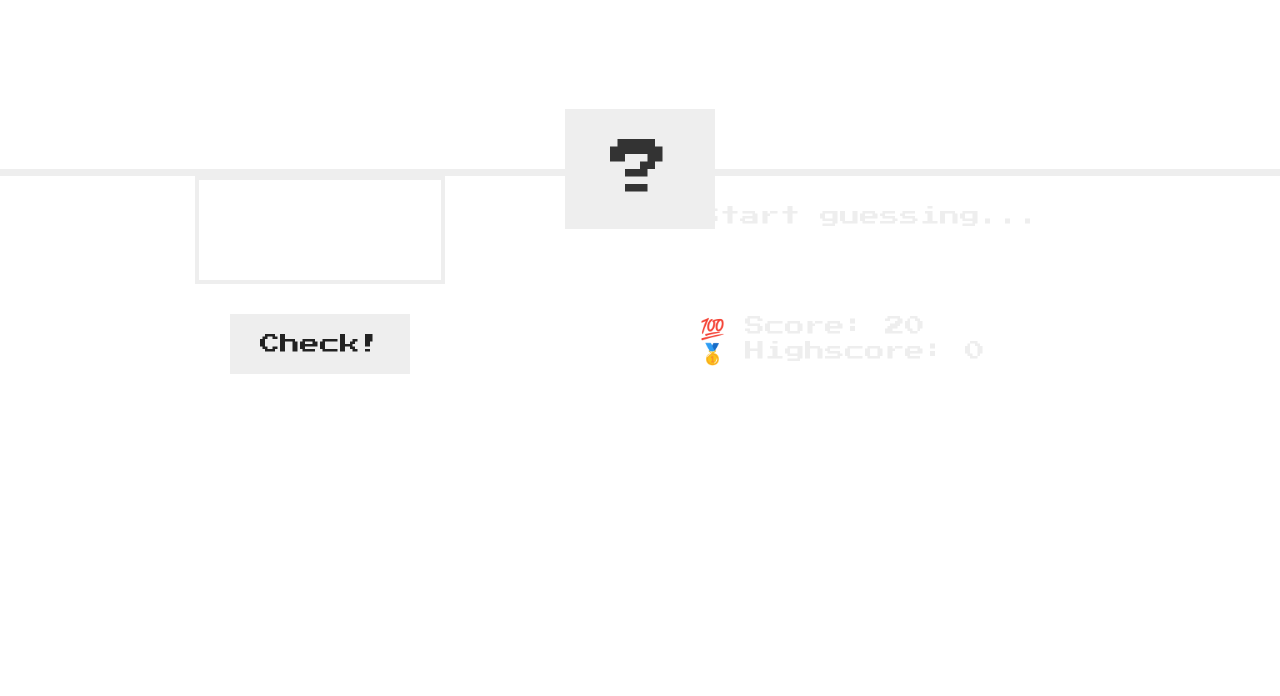
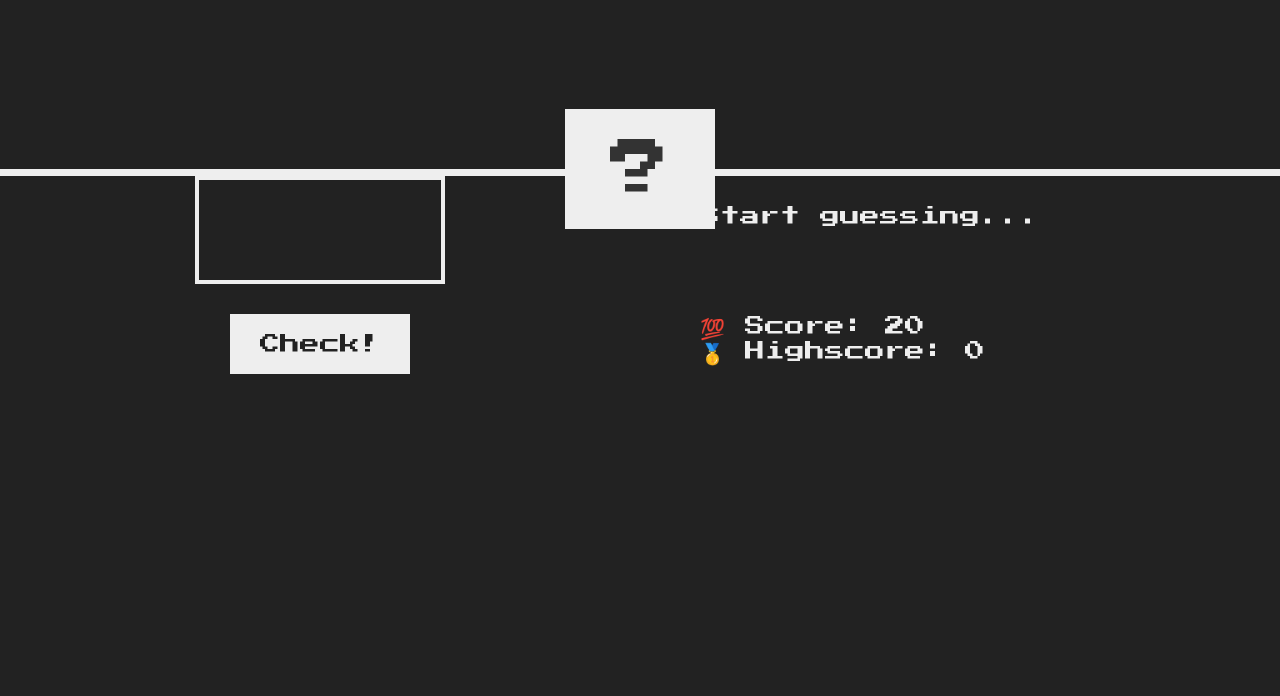
Before and after one commit to MohammadHMazarei/Guess-My-Number, a plain HTML site: page index.html in a window 1280 px wide. Shown: the part 104-800 px from the top of the page. Drawn offline with Linux system fonts and the light colour scheme.

Commit message:
background color updated to black

```diff
--- a/style.css
+++ b/style.css
@@ -14,7 +14,7 @@ html {
 body {
   font-family: "Press Start 2P", sans-serif;
   color: #eee;
-  bottom: #222;
+  background-color: #222;
   /* background-color: #60b347; */
 }
 
```
